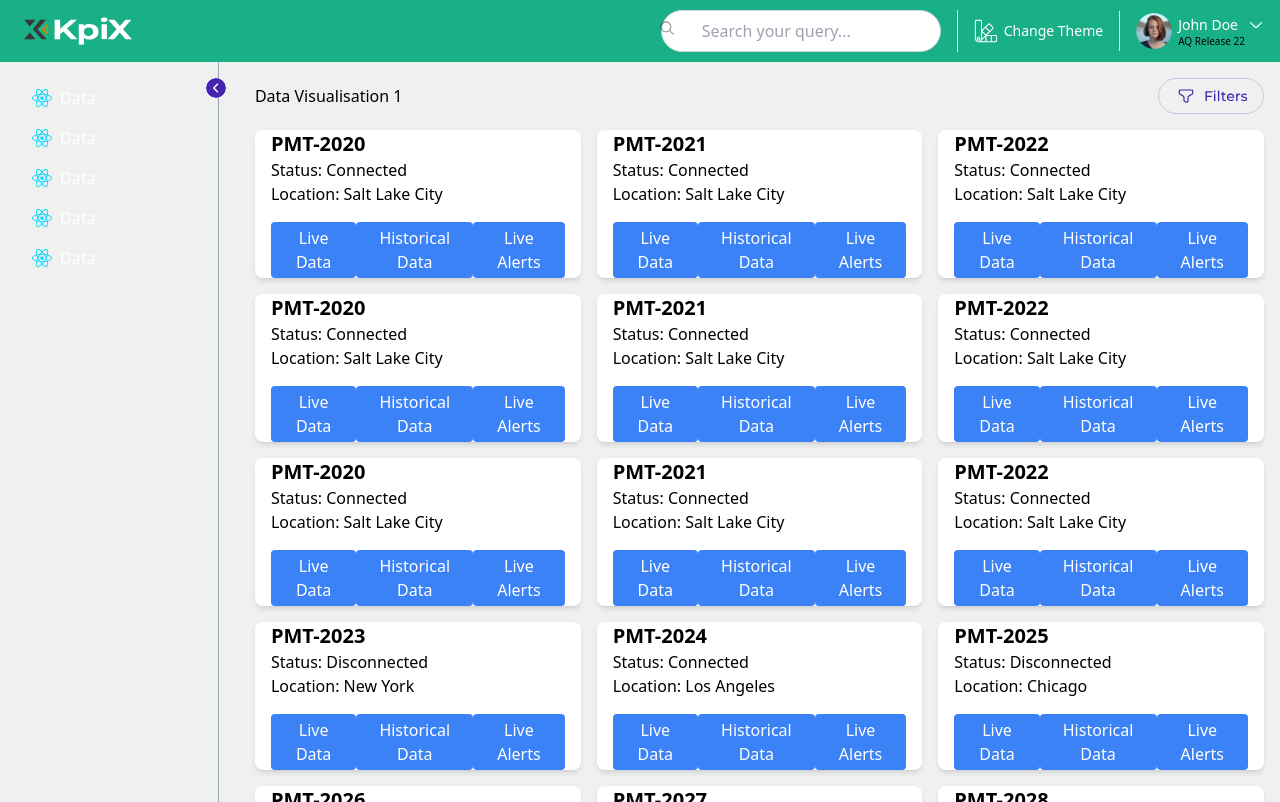
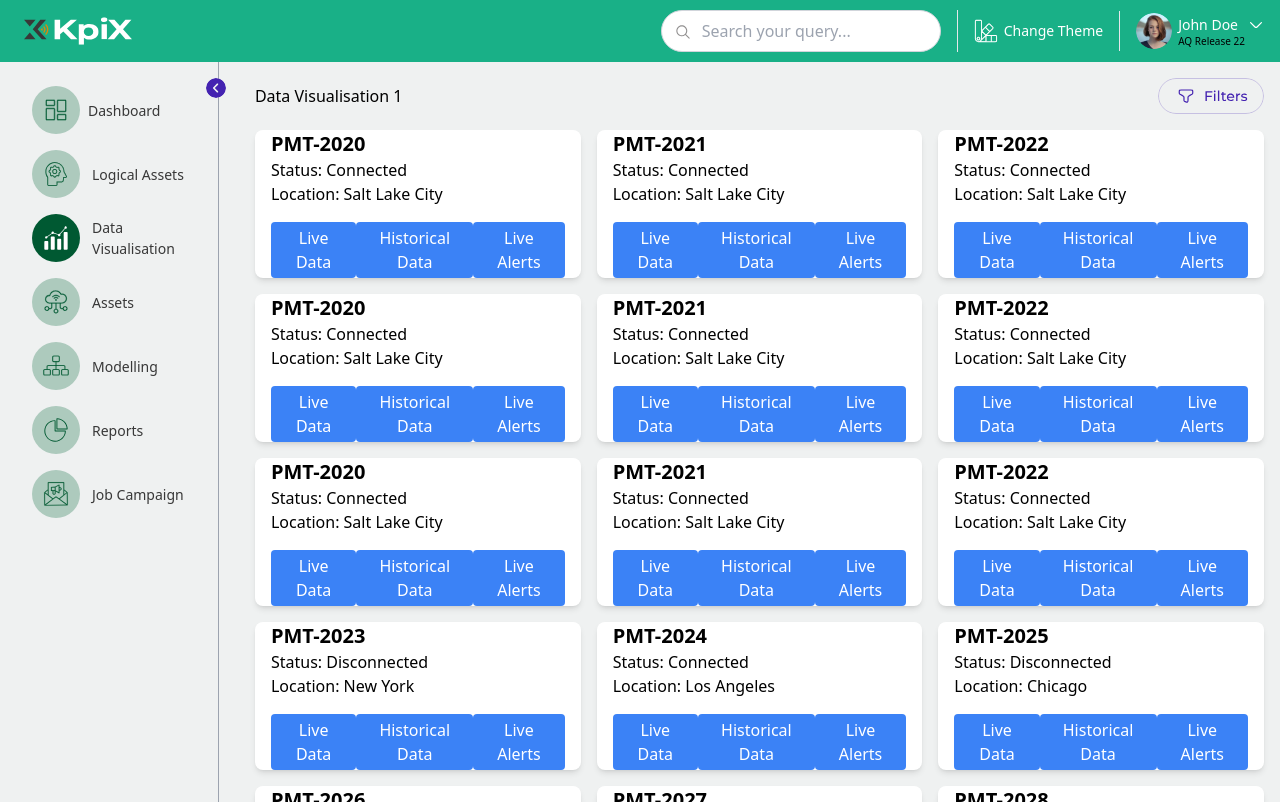
Before and after one commit to npm-sipu/kpix-task, a React (Vite) app: page /visulization in a window 1280 px wide. Built offline with nearby package versions, Linux system fonts and the light colour scheme.

Commit message:
sidebar functionality

```diff
--- a/src/Componets/Header.tsx
+++ b/src/Componets/Header.tsx
@@ -12,7 +12,7 @@ const Header: React.FC = () => {
         <div className='relative px-4 border-r'>
           <img
             src='/public/searchIcon.svg'
-            className='absolute h-5 w-5 top-2 left-3'
+            className='absolute h-5 w-5 top-3 left-[1.75rem]'
           />
           <input
             type='text'
--- a/src/Componets/Sidebar.tsx
+++ b/src/Componets/Sidebar.tsx
@@ -1,4 +1,5 @@
 import React, { useEffect, useState } from "react";
+import { NavLink } from "react-router-dom";
 
 interface SidebarProps {
   isOpen: boolean;
@@ -30,46 +31,72 @@ const Sidebar: React.FC<SidebarProps> = ({ isOpen, toggleSidebar }) => {
         />
       </div>
       <nav className='flex-grow p-4'>
-        <button
-          className={`flex items-center gap-2 w-full text-left py-2 px-4 rounded-md hover:bg-gray-700 ${
+        <NavLink
+          to='#'
+          className={`flex items-center gap-2 w-full text-left py-2 px-4 text-[#383838] hover:text-[#005932] font-[500] text-[14px] rounded-md  ${
             show ? "" : "justify-end"
           }`}
         >
-          <img src='../src/assets/react.svg' className='w-5 h-5' />
-          {show ? "Data" : ""}
-        </button>
-        <button
-          className={`flex items-center gap-2 w-full text-left py-2 px-4 rounded-md hover:bg-gray-700 ${
+          <img src='/public/Dashboard.svg' className='w-[48px] h-[48px]' />
+          {show ? "Dashboard" : ""}
+        </NavLink>
+        <NavLink
+          to='#'
+          className={`flex items-center gap-3 w-full text-left py-2 px-4 text-[#383838] hover:text-[#005932] font-[500] text-[14px] rounded-md  ${
             show ? "" : "justify-end"
           }`}
         >
-          <img src='../src/assets/react.svg' className='w-5 h-5' />
-          {show ? "Data" : ""}
-        </button>
-        <button
-          className={`flex items-center gap-2 w-full text-left py-2 px-4 rounded-md hover:bg-gray-700 ${
+          <img src='/public/Logical Assets.svg' className='w-[48px] h-[48px]' />
+          {show ? "Logical Assets" : ""}
+        </NavLink>
+        <NavLink
+          to='#'
+          className={`flex items-center gap-3 w-full text-left py-2 px-4 text-[#383838] hover:text-[#005932] font-[500] text-[14px] rounded-md  ${
             show ? "" : "justify-end"
           }`}
         >
-          <img src='../src/assets/react.svg' className='w-5 h-5' />
-          {show ? "Data" : ""}
-        </button>
-        <button
-          className={`flex items-center gap-2 w-full text-left py-2 px-4 rounded-md hover:bg-gray-700 ${
+          <img
+            src='/public/Data Visualisation.svg'
+            className='w-[48px] h-[48px]'
+          />
+          {show ? "Data Visualisation" : ""}
+        </NavLink>
+        <NavLink
+          to='#'
+          className={`flex items-center gap-3 w-full text-left py-2 px-4 text-[#383838] hover:text-[#005932] font-[500] text-[14px] rounded-md  ${
             show ? "" : "justify-end"
           }`}
         >
-          <img src='../src/assets/react.svg' className='w-5 h-5' />
-          {show ? "Data" : ""}
-        </button>
-        <button
-          className={`flex items-center gap-2 w-full text-left py-2 px-4 rounded-md hover:bg-gray-700 ${
+          <img src='/public/Assets.svg' className='w-[48px] h-[48px]' />
+          {show ? "Assets" : ""}
+        </NavLink>
+        <NavLink
+          to='#'
+          className={`flex items-center gap-3 w-full text-left py-2 px-4 text-[#383838] hover:text-[#005932] font-[500] text-[14px] rounded-md  ${
             show ? "" : "justify-end"
           }`}
         >
-          <img src='../src/assets/react.svg' className='w-5 h-5' />
-          {show ? "Data" : ""}
-        </button>
+          <img src='/public/Modelling.svg' className='w-[48px] h-[48px]' />
+          {show ? "Modelling" : ""}
+        </NavLink>
+        <NavLink
+          to='#'
+          className={`flex items-center gap-3 w-full text-left py-2 px-4 text-[#383838] hover:text-[#005932] font-[500] text-[14px] rounded-md  ${
+            show ? "" : "justify-end"
+          }`}
+        >
+          <img src='/public/Reports.svg' className='w-[48px] h-[48px]' />
+          {show ? "Reports" : ""}
+        </NavLink>
+        <NavLink
+          to='#'
+          className={`flex items-center gap-3 w-full text-left py-2 px-4 text-[#383838] hover:text-[#005932] font-[500] text-[14px] rounded-md  ${
+            show ? "" : "justify-end"
+          }`}
+        >
+          <img src='/public/Job Campaign.svg' className='w-[48px] h-[48px]' />
+          {show ? "Job Campaign" : ""}
+        </NavLink>
       </nav>
     </div>
   );
```
